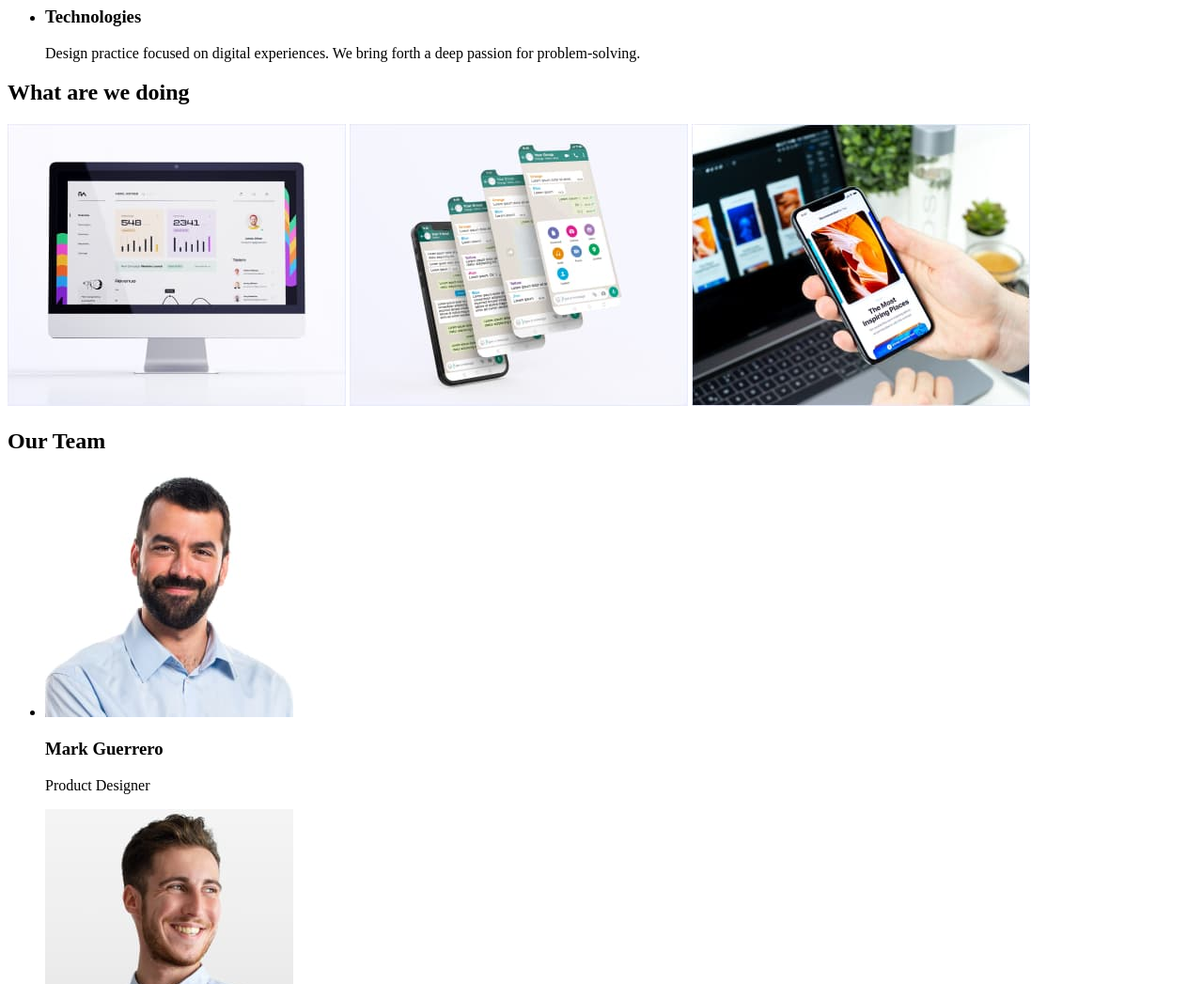
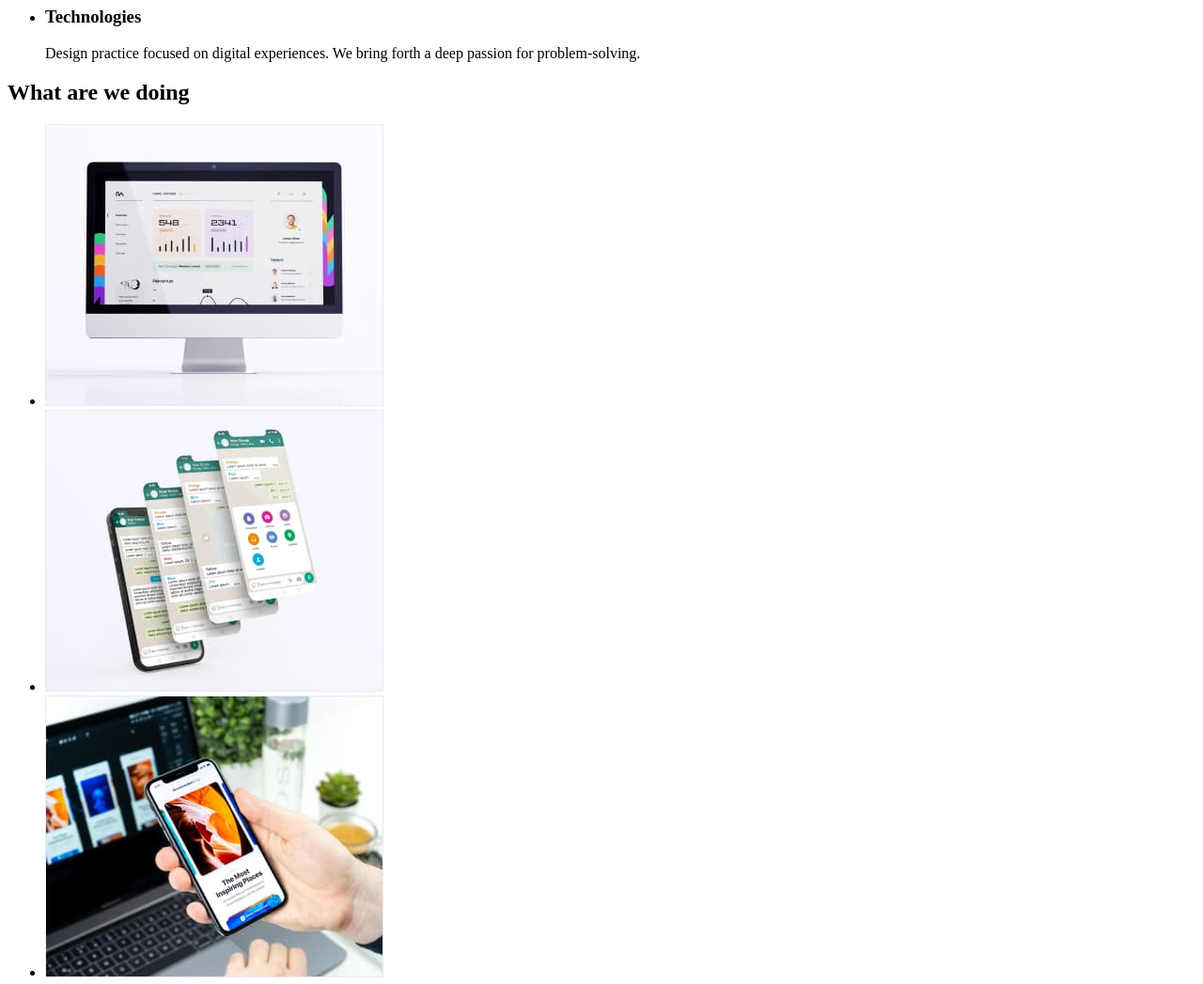
Before and after one commit to Zurielle0520/goit-markup-hw-01, a plain HTML site: page index.html in a window 1280 px wide. Shown: the part 480-1527 px from the top of the page at 94% size. Drawn offline with Linux system fonts and the light colour scheme.

Commit message:
goit-markup-hw-01

```diff
--- a/index.html
+++ b/index.html
@@ -24,7 +24,7 @@
       <address>
         <ul>
           <li><a href="mailto:info@devstudio.com">info@devstudio.com</a></li>
-          <li><a href="+11(000)111-11-11">+11 (000) 111-11-11</a></li>
+          <li><a href="+11(000)1111111">+11 (000) 111-11-11</a></li>
         </ul>
       </address>
     </header>
@@ -75,12 +75,28 @@
       <!-- Section 3 -->
       <section class="What-We-Do">
         <h2>What are we doing</h2>
+        <ul>
           <!-- Image 1 -->
+          <li>
             <img src="./images/what-we-do-001.jpg" alt="Monitor" width="360" />
+          </li>
           <!-- Image 2-->
-        <img src="./images/what-we-do-002.jpg" alt="Mobile Phone" width="360" />
+          <li>
+            <img
+              src="./images/what-we-do-002.jpg"
+              alt="Mobile Phone"
+              width="360"
+            />
+          </li>
           <!-- Image 3 -->
-        <img src="./images/what-we-do-003.jpg" alt="Mobile Phone" width="360" />
+          <li>
+            <img
+              src="./images/what-we-do-003.jpg"
+              alt="Mobile Phone"
+              width="360"
+            />
+          </li>
+        </ul>
       </section>
 
       <!--Section 4 -->
@@ -115,10 +131,12 @@
     </main>
 
     <!-- Footer -->
-    <footer><a href="./index.html">WebStudio</a></footer>
+    <footer>
+      <a href="./index.html">WebStudio</a>
       <p>
         Increase the flow of customers and sales for your business with digital
         marketing & growth solutions.
       </p>
+    </footer>
   </body>
 </html>
```
Lines whose indentation alone changed are shown as unchanged.
